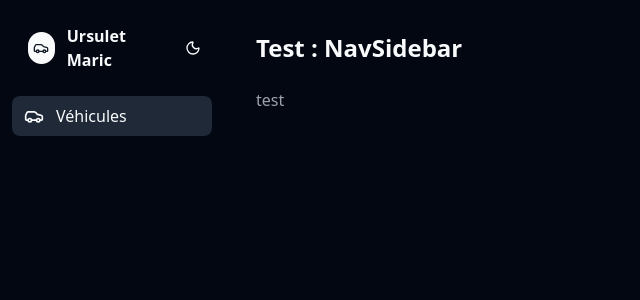
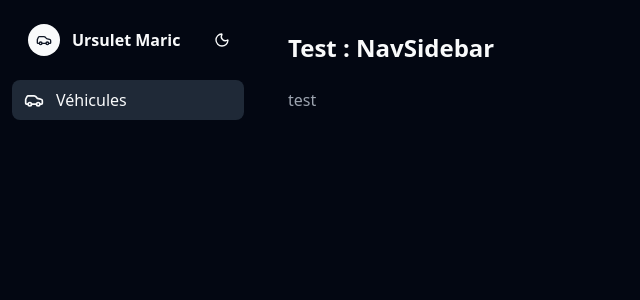
Before and after one commit to maric-urs/infobam-fullstack-Ursulet-Maric, a Next.js app in the folder frontend/: page /test/nav-sidebar in a window 1280 px wide. Shown: the top 300 px of the page, without its empty margins (0-640 px from the left). Built offline with nearby package versions, Linux system fonts and the light colour scheme.

Commit message:
Maj  Navbar

```diff
--- a/frontend/src/components/NavSidebar.tsx
+++ b/frontend/src/components/NavSidebar.tsx
@@ -1,10 +1,18 @@
+"use client";
+
 import Link from "next/link";
-import { Home, Car } from "lucide-react";
+import { Car } from "lucide-react";
 import ThemeToggle from "@/components/ThemeToggle";
+import VehicleFilters from "@/components/VehicleFilters";
+import type { VehicleFilters as FiltersType } from "@/types/vehicle";
 
-export default function NavSidebar() {
+type NavSidebarProps = {
+  onFilterChange?: (filters: FiltersType | null) => void;
+};
+
+export default function NavSidebar({ onFilterChange }: NavSidebarProps) {
   return (
-    <aside className="hidden lg:flex flex-col w-56 shrink-0 bg-card shadow-subtle">
+    <aside className="hidden lg:flex flex-col w-64 shrink-0 bg-card shadow-subtle">
       <div className="p-4 flex items-center justify-between gap-2">
         <Link href="/" className="flex items-center gap-3 px-3 py-2 rounded-lg font-semibold hover:bg-accent transition-colors">
           <div className="w-8 h-8 rounded-full bg-primary text-primary-foreground flex items-center justify-center">
@@ -14,11 +22,16 @@ export default function NavSidebar() {
         </Link>
         <ThemeToggle />
       </div>
-      <nav className="flex-1 px-3 space-y-1">
+      <nav className="flex-1 px-3 space-y-1 overflow-y-auto">
         <div className="flex items-center gap-3 px-3 py-2 rounded-lg text-foreground bg-accent">
           <Car className="h-5 w-5 text-primary" />
           Véhicules
         </div>
+        {onFilterChange && (
+          <div className="pt-4">
+            <VehicleFilters onFilterChange={onFilterChange} />
+          </div>
+        )}
       </nav>
     </aside>
   );
```
